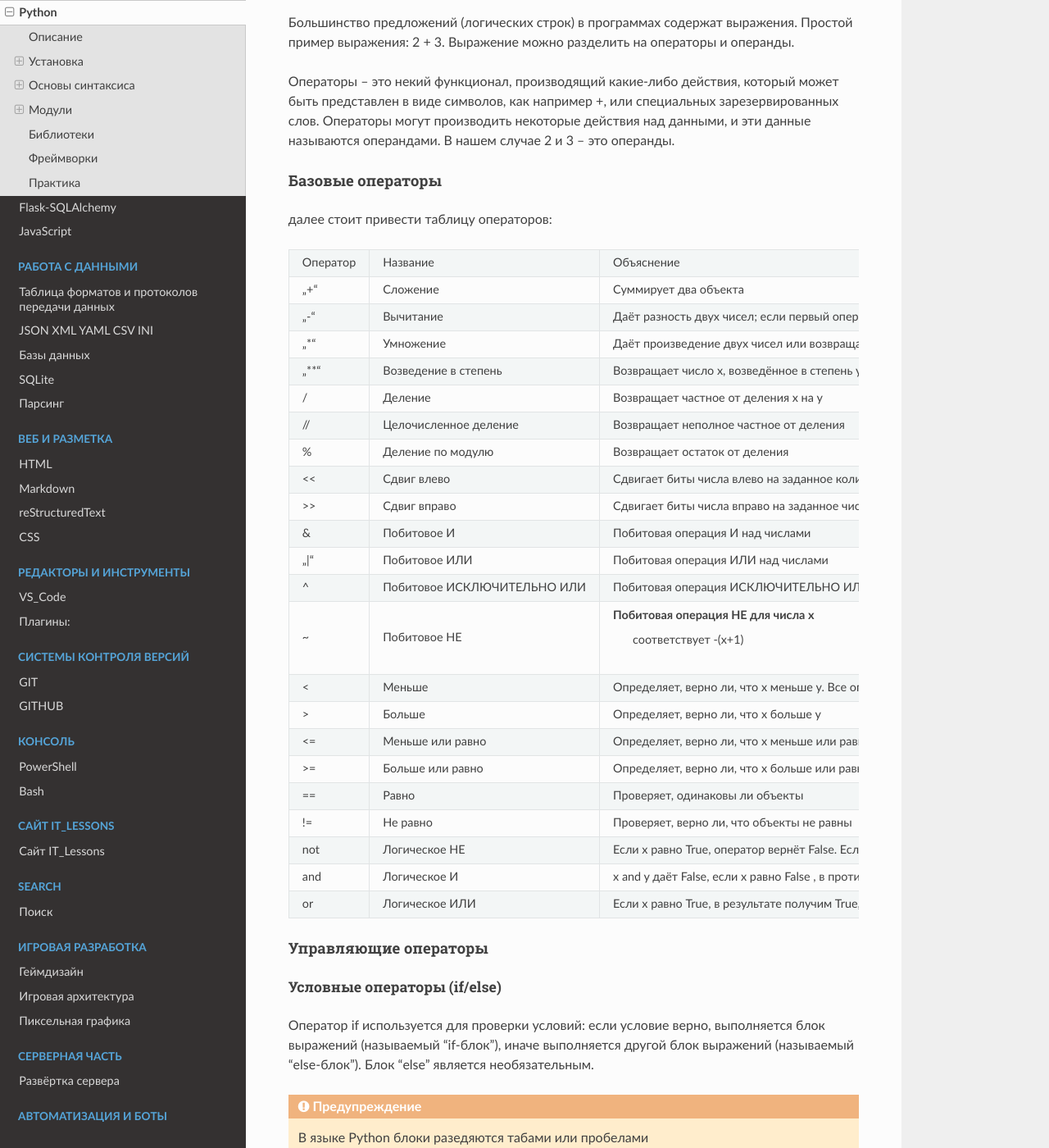
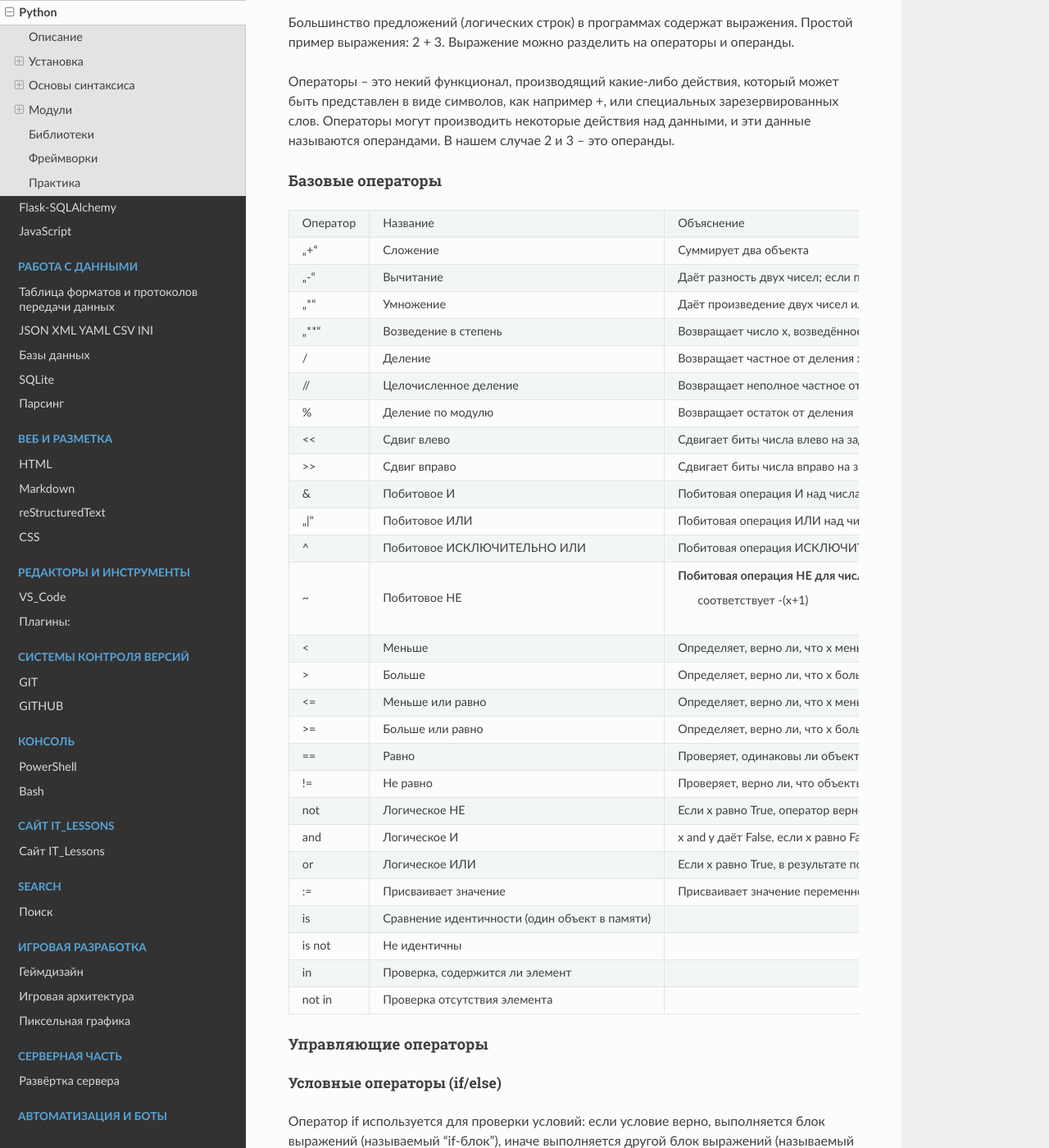
Before and after one commit to NMSprog/5_ITL, a Sphinx documentation site: the page built from source/Python/Python.rst, in a window 1280 px wide and 1400 px high, scrolled down 33327 px. Shown: the whole window at 82% size. Built offline with Sphinx 7.4.7 and the Read the Docs theme 3.1.0, drawn with Linux system fonts in a browser that asks for light colours.

Commit message:
23.11.25 добовление в Python

```diff
--- a/source/Python/Python.rst
+++ b/source/Python/Python.rst
@@ -1811,9 +1811,6 @@ T-строки
 Базовые операторы
 ^^^^^^^^^^^^^^^^^
 
-далее стоит привести таблицу операторов:
-
-
 +----------+--------------------------------+-------------------------------------------------+------------------------------------------------------------------------+
 | Оператор |  Название                      |  Объяснение                                     |  Примеры                                                               |
 +----------+--------------------------------+-------------------------------------------------+------------------------------------------------------------------------+
@@ -1881,6 +1878,21 @@ T-строки
 +----------+--------------------------------+-------------------------------------------------+------------------------------------------------------------------------+
 | or       |  Логическое ИЛИ                |  Если x равно True, в результате получим True,  |  x = True; y = False; x or y даёт True.                                |
 |          |                                |  в противном случае получим значение y          |  Здесь также может производиться укороченная оценка выражений.         |
++----------+--------------------------------+-------------------------------------------------+------------------------------------------------------------------------+
+| :=       |   Присваивает значение         |  Присваивает значение переменной в выражении    |  if (n := len(mylist)) > 5:                                            |
+|          |                                |  (оператор присвоения внутри выражения).        |                                                                        |
++----------+--------------------------------+-------------------------------------------------+------------------------------------------------------------------------+
+| is       | Сравнение идентичности         |                                                 |  a is b                                                                |
+|          | (один объект в памяти)         |                                                 |                                                                        |
++----------+--------------------------------+-------------------------------------------------+------------------------------------------------------------------------+
+| is not   |    Не идентичны                |                                                 |  a is not b                                                            |
+|          |                                |                                                 |                                                                        |
++----------+--------------------------------+-------------------------------------------------+------------------------------------------------------------------------+
+| in       | Проверка, содержится ли        |                                                 |  x in list                                                             |
+|          | элемент                        |                                                 |                                                                        |
++----------+--------------------------------+-------------------------------------------------+------------------------------------------------------------------------+
+| not in   | Проверка отсутствия элемента   |                                                 |  x not in list                                                         |
+|          |                                |                                                 |                                                                        |
 +----------+--------------------------------+-------------------------------------------------+------------------------------------------------------------------------+
 
 Управляющие операторы
```
